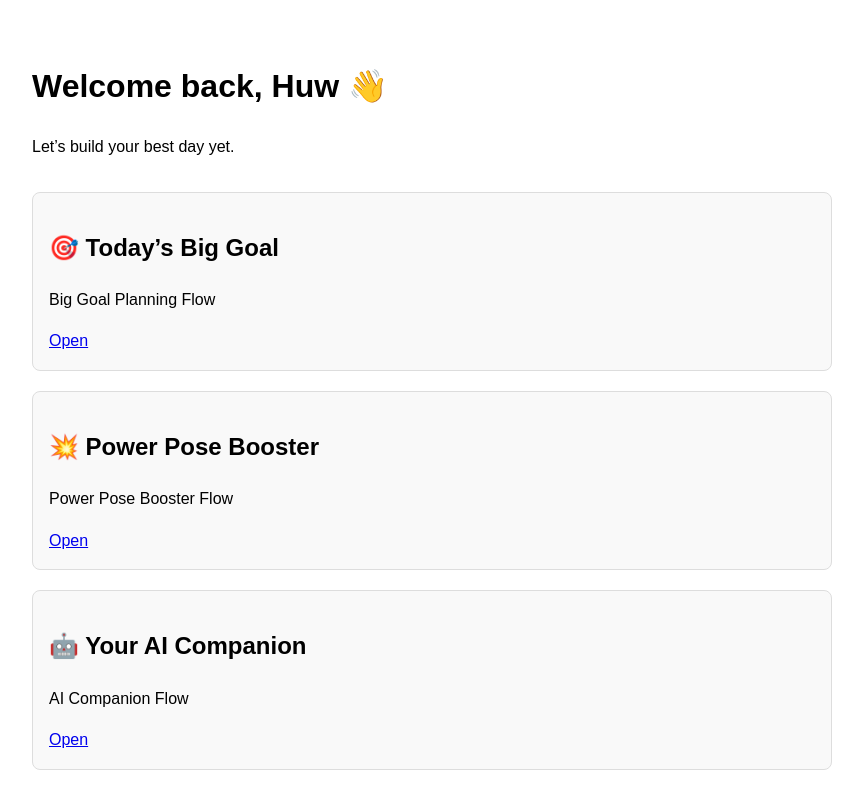
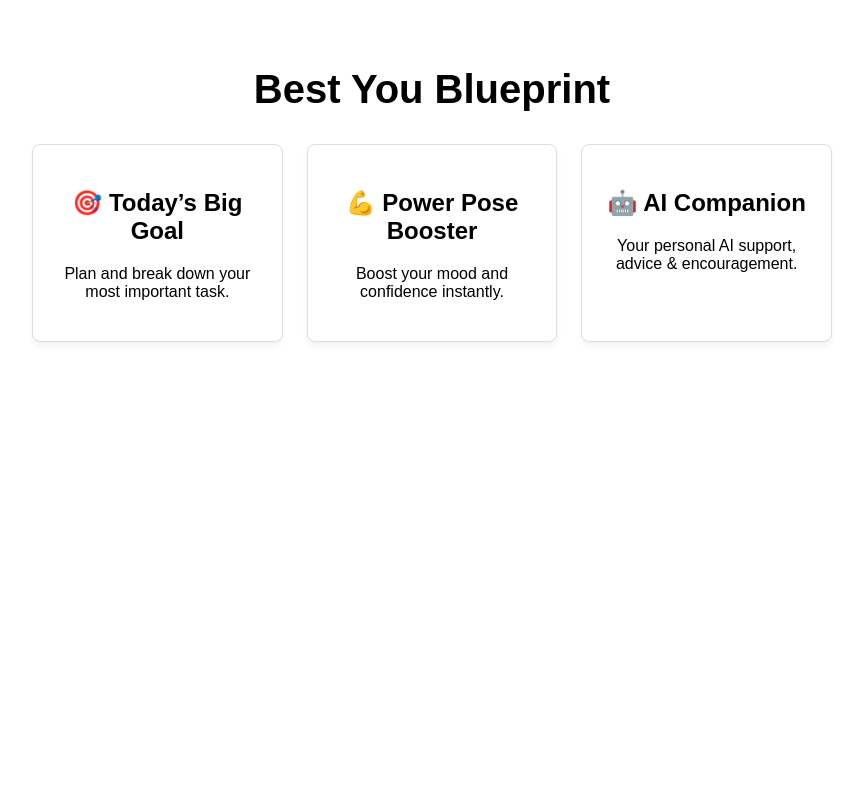
Before and after one commit to HuwBYB/BYB, a React (Vite) app: page / in a window 1280 px wide. Shown: the top 808 px of the page, without its empty margins (208-1071 px from the left). Built offline with nearby package versions, Linux system fonts and the light colour scheme.

Commit message:
Update App.jsx

```diff
--- a/src/App.jsx
+++ b/src/App.jsx
@@ -1,53 +1,69 @@
+// src/App.jsx
 import React from 'react';
-import { Routes, Route, Link } from 'react-router-dom';
-
+import { Link } from 'react-router-dom';
 import BigGoalPlanner from './components/BigGoalPlanner.jsx';
 import PowerPoseBooster from './components/PowerPoseBooster.jsx';
 import AICompanion from './components/AICompanion.jsx';
 
-function Landing() {
-  const user = { name: 'Huw' };
+function App() {
   return (
     <div style={styles.container}>
-      <header style={styles.header}>
-        <h1>Welcome back, {user.name} 👋</h1>
-        <p>Let’s build your best day yet.</p>
-      </header>
+      <h1 style={styles.heading}>Best You Blueprint</h1>
+      <div style={styles.grid}>
 
-      <div style={styles.card}>
-        <h2>🎯 Today’s Big Goal</h2>
-        <p>Big Goal Planning Flow</p>
-        <Link to="/big-goal">Open</Link>
-      </div>
+        <Link to="/big-goal" style={styles.card}>
+          <h2>🎯 Today’s Big Goal</h2>
+          <p>Plan and break down your most important task.</p>
+        </Link>
 
-      <div style={styles.card}>
-        <h2>💥 Power Pose Booster</h2>
-        <p>Power Pose Booster Flow</p>
-        <Link to="/power-pose">Open</Link>
-      </div>
+        <Link to="/power-pose" style={styles.card}>
+          <h2>💪 Power Pose Booster</h2>
+          <p>Boost your mood and confidence instantly.</p>
+        </Link>
 
-      <div style={styles.card}>
-        <h2>🤖 Your AI Companion</h2>
-        <p>AI Companion Flow</p>
-        <Link to="/ai">Open</Link>
+        <Link to="/ai" style={styles.card}>
+          <h2>🤖 AI Companion</h2>
+          <p>Your personal AI support, advice & encouragement.</p>
+        </Link>
+
       </div>
     </div>
   );
 }
 
-export default function App() {
-  return (
-    <Routes>
-      <Route path="/" element={<Landing />} />
-      <Route path="/big-goal" element={<BigGoalPlanner />} />
-      <Route path="/power-pose" element={<PowerPoseBooster />} />
-      <Route path="/ai" element={<AICompanion />} />
-    </Routes>
-  );
-}
+const styles = {
+  container: {
+    maxWidth: '800px',
+    margin: '0 auto',
+    padding: '2rem',
+    fontFamily: 'Arial, sans-serif',
+    textAlign: 'center',
+  },
+  heading: {
+    fontSize: '2.5rem',
+    marginBottom: '2rem',
+  },
+  grid: {
+    display: 'grid',
+    gridTemplateColumns: 'repeat(auto-fit, minmax(220px, 1fr))',
+    gap: '1.5rem',
+  },
+  card: {
+    display: 'block',
+    padding: '1.5rem',
+    border: '1px solid #ddd',
+    borderRadius: '8px',
+    backgroundColor: '#fff',
+    textDecoration: 'none',
+    color: 'inherit',
+    boxShadow: '0 4px 6px rgba(0, 0, 0, 0.05)',
+    transition: 'transform 0.1s ease, box-shadow 0.1s ease',
+    cursor: 'pointer',
+  },
+  cardHover: {
+    transform: 'scale(1.02)',
+    boxShadow: '0 6px 12px rgba(0, 0, 0, 0.1)',
+  },
+};
 
-const styles = {
-  container: { fontFamily: 'sans-serif', padding: '2rem', maxWidth: 800, margin: '0 auto', lineHeight: 1.6 },
-  header: { marginBottom: '2rem' },
-  card: { marginBottom: '1.25rem', padding: '1rem', border: '1px solid #ddd', borderRadius: 8, background: '#f9f9f9' },
-};
+export default App;
```
